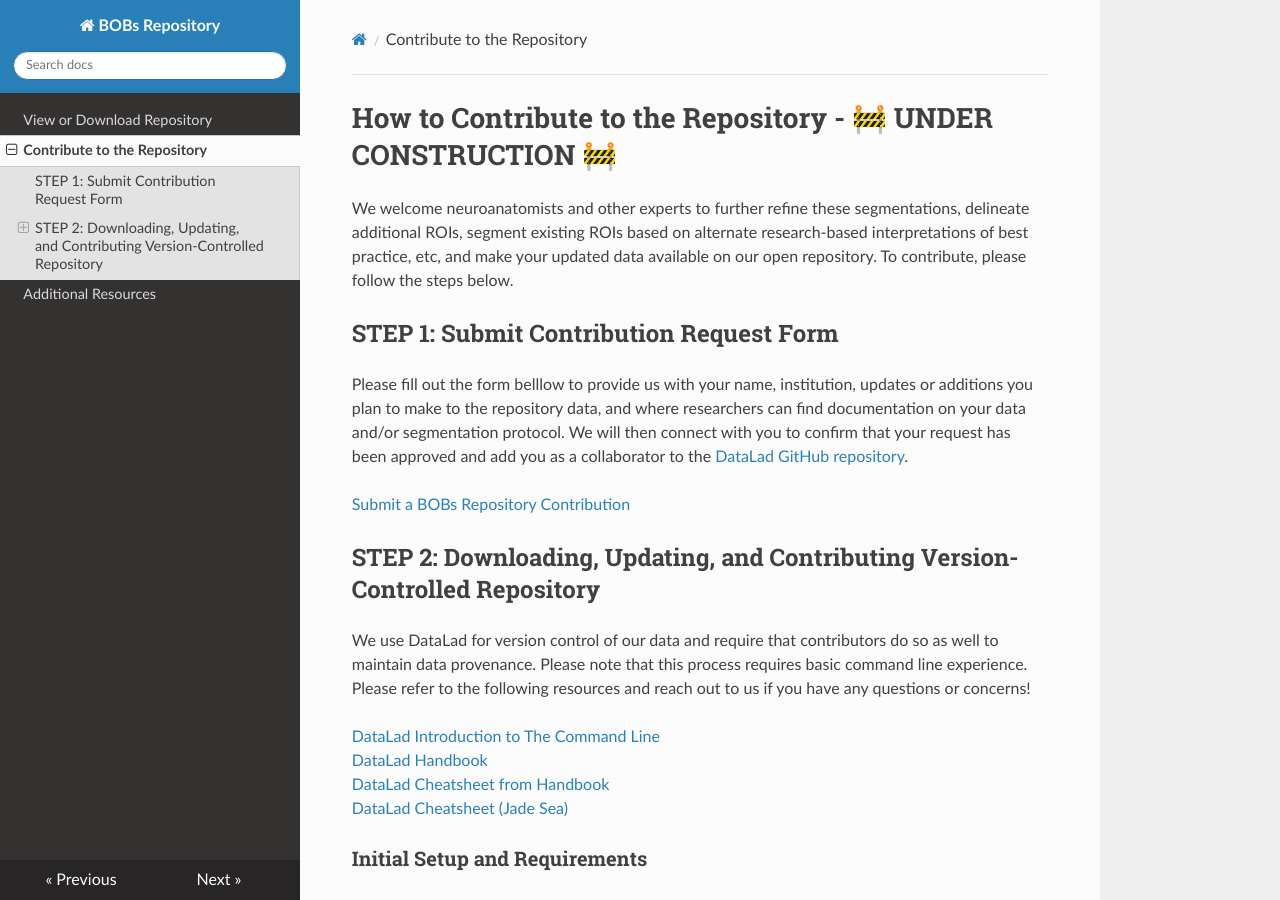
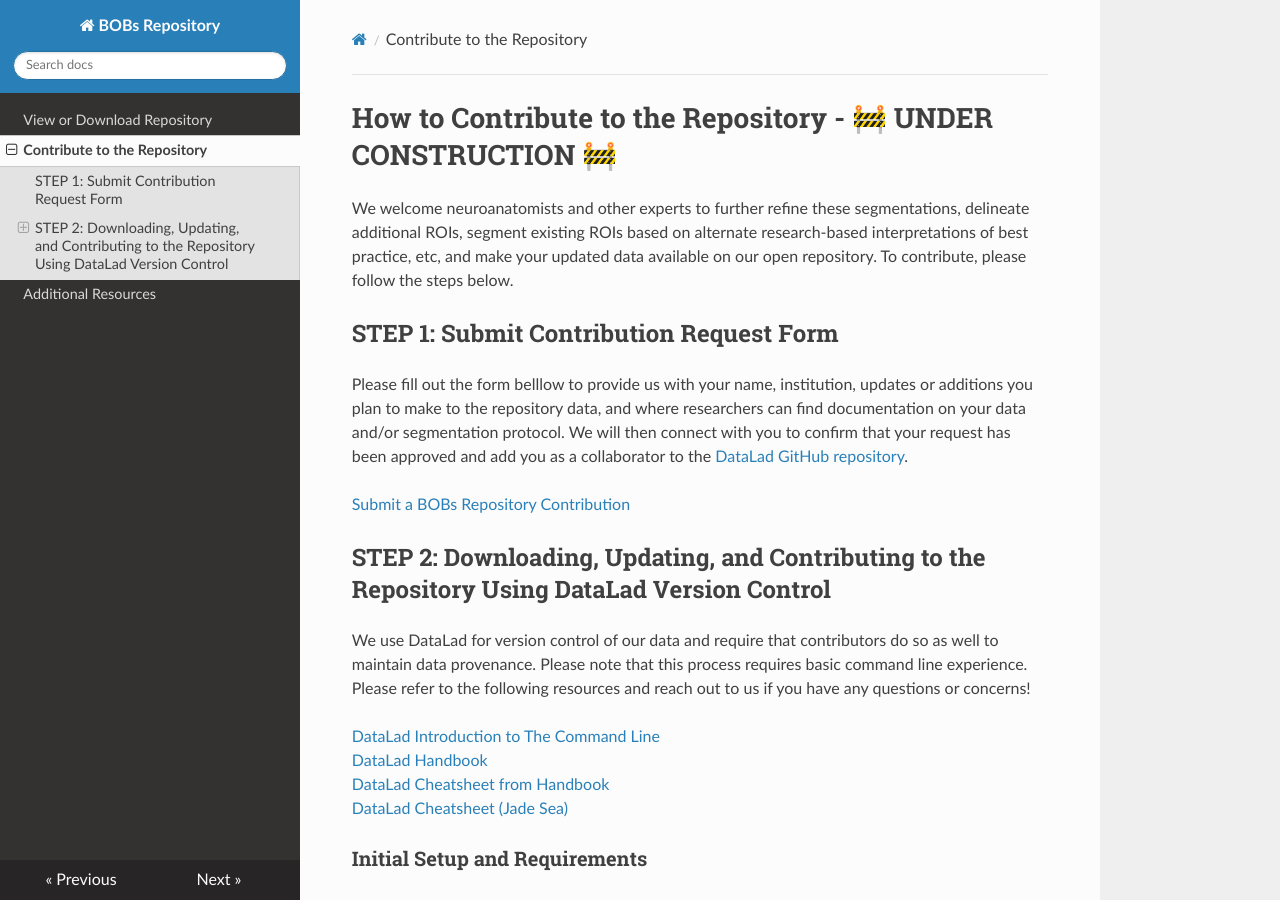
Before and after one commit to DCAN-Labs/BOBsRepositoryRTD, an MkDocs documentation site: the page built from docs/contribute.md, in a window 1280 px wide and 900 px high. Built offline with MkDocs 1.6.1, drawn with Linux system fonts in a browser that asks for light colours; nearby versions of some CDN libraries.

Commit message:
Update contribute.md

```diff
--- a/docs/contribute.md
+++ b/docs/contribute.md
@@ -8,7 +8,7 @@ Please fill out the form belllow to provide us with your name, institution, upda
 
 [Submit a BOBs Repository Contribution](https://docs.google.com/forms/d/e/1FAIpQLSdppXSfL7RZ2jxo5t8ufh2jZ5tgNLaAKb5pzfOJ8md9F22PsQ/viewform?usp=sf_link)
 
-## STEP 2: Downloading, Updating, and Contributing Version-Controlled Repository
+## STEP 2: Downloading, Updating, and Contributing to the Repository Using DataLad Version Control
 
 We use DataLad for version control of our data and require that contributors do so as well to maintain data provenance. Please note that this process requires basic command line experience. Please refer to the following resources and reach out to us if you have any questions or concerns!
 
```
